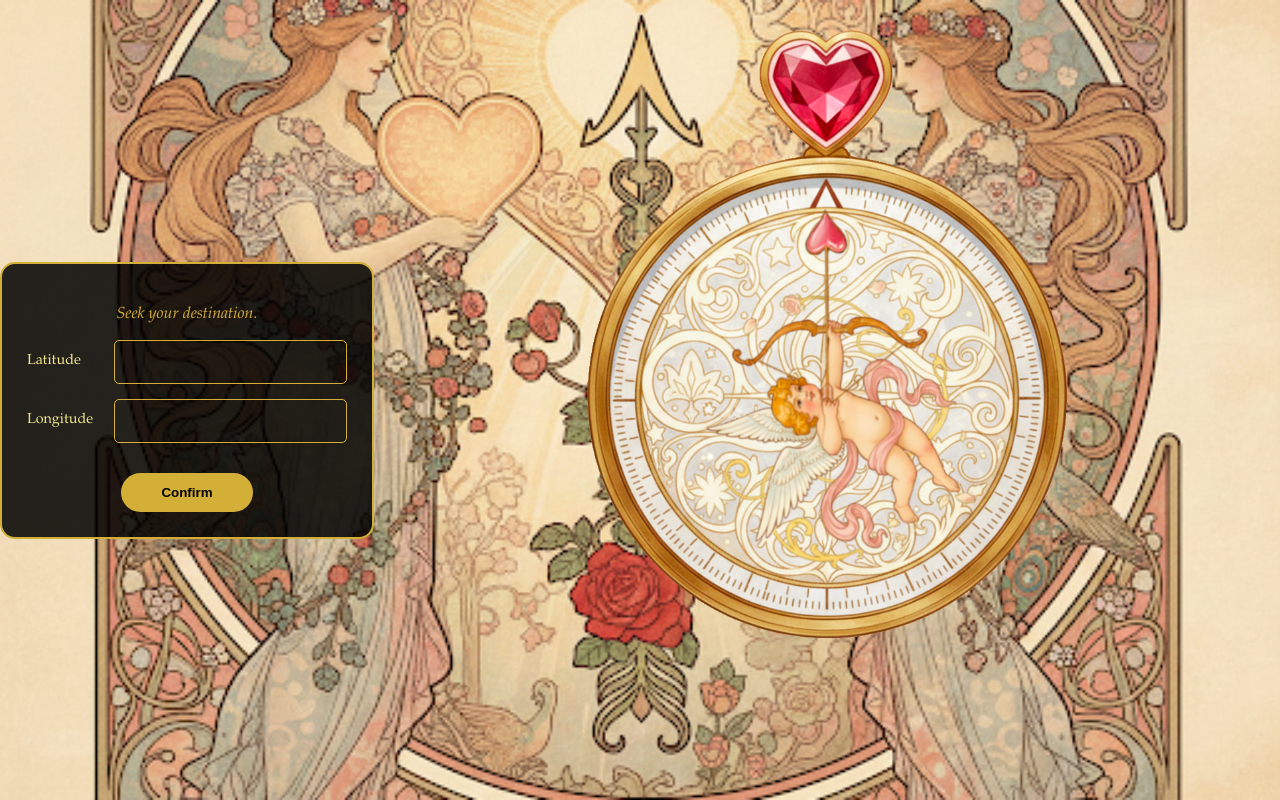
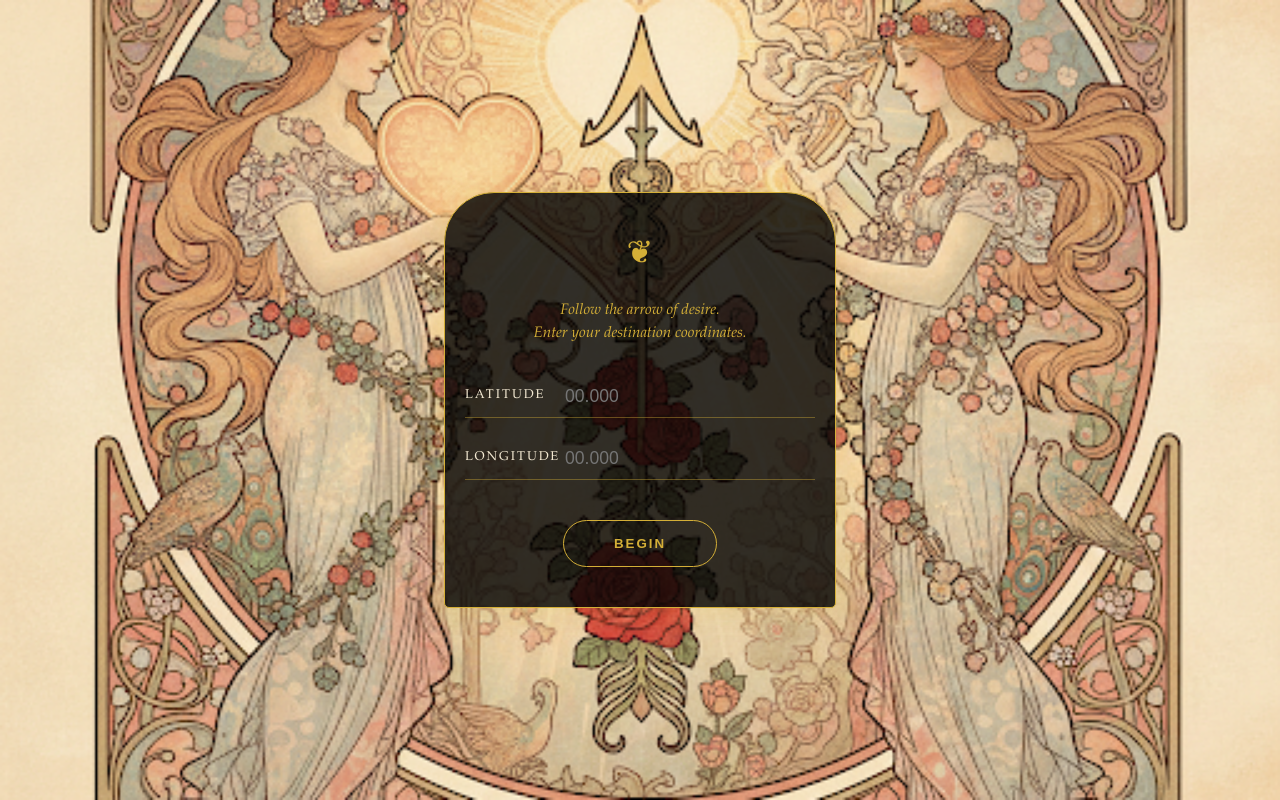
Before and after one commit to Compassie/cupidcompass, a plain HTML site: page index.html in a window 1280 px wide. Drawn offline with Linux system fonts and the light colour scheme.

Commit message:
Update index.html

```diff
--- a/index.html
+++ b/index.html
@@ -7,7 +7,8 @@
     <style>
         :root {
             --gold: #d4af37;
-            --cream: #f0e68c;
+            --cream: #f3e9d2;
+            --deep-gold: #b8860b;
         }
 
         body {
@@ -15,64 +16,116 @@
             padding: 0;
             background-color: black;
             color: var(--cream);
-            font-family: 'Palatino', 'Georgia', serif;
+            font-family: 'Palatino', 'serif';
+            height: 100vh;
+            width: 100vw;
+            overflow: hidden;
             display: flex;
             justify-content: center;
             align-items: center;
-            height: 100vh;
-            width: 100vw;
-            overflow: hidden;
             background-size: cover;
             background-position: center;
+        }
+
+        /* Initial state: Hide everything until JS decides what to show */
+        #input-screen, #compass-viewport, #reset-icon {
+            display: none;
         }
 
         .bg-input { background-image: url('input-bg.png'); }
         .bg-compass { background-image: url('compass-bg.png'); }
 
+        /* --- Aesthetic Input Screen --- */
         #input-screen {
-            text-align: center;
+            flex-direction: column;
+            align-items: center;
             z-index: 100;
-            padding: 25px;
-            border: 2px solid var(--gold);
-            border-radius: 15px;
-            background: rgba(0, 0, 0, 0.85);
-            width: 80%;
-            max-width: 320px;
+            padding: 40px 20px;
+            border: 1px solid var(--gold);
+            background: rgba(0, 0, 0, 0.8);
+            width: 85%;
+            max-width: 350px;
+            border-radius: 50px 50px 5px 5px; /* Organic Mucha shape */
+            box-shadow: 0 0 30px rgba(212, 175, 55, 0.2);
+            position: relative;
         }
 
-        .input-group { display: flex; align-items: center; margin-bottom: 15px; }
-        label { width: 90px; text-align: left; font-size: 0.9rem; }
-        input { flex: 1; padding: 12px; border: 1px solid var(--gold); background: transparent; color: white; border-radius: 5px; font-size: 16px; }
+        #input-screen::before {
+            content: "❦"; /* Art Nouveau ornament */
+            font-size: 2rem;
+            color: var(--gold);
+            margin-bottom: 10px;
+        }
+
+        .guide-text {
+            font-style: italic;
+            font-size: 0.95rem;
+            text-align: center;
+            margin-bottom: 30px;
+            line-height: 1.5;
+            color: var(--gold);
+        }
+
+        .input-group {
+            display: flex;
+            width: 100%;
+            align-items: center;
+            margin-bottom: 20px;
+            border-bottom: 1px solid rgba(212, 175, 55, 0.4);
+        }
+
+        label {
+            width: 90px;
+            text-align: left;
+            font-size: 0.8rem;
+            text-transform: uppercase;
+            letter-spacing: 2px;
+        }
+
+        input {
+            flex: 1;
+            padding: 10px;
+            border: none;
+            background: transparent;
+            color: white;
+            font-size: 1.1rem;
+            outline: none;
+        }
 
         #confirm-btn {
-            margin-top: 15px;
-            padding: 12px 40px;
-            background: var(--gold);
-            border: none;
-            border-radius: 20px;
+            margin-top: 20px;
+            padding: 15px 50px;
+            background: transparent;
+            color: var(--gold);
+            border: 1px solid var(--gold);
+            border-radius: 30px;
             font-weight: bold;
+            text-transform: uppercase;
+            letter-spacing: 2px;
             cursor: pointer;
+            transition: all 0.3s;
         }
 
-        /* Responsive Compass Container */
+        #confirm-btn:hover {
+            background: var(--gold);
+            color: black;
+        }
+
+        /* --- Compass Centering --- */
         #compass-viewport {
-            display: none;
-            position: relative;
-            /* Prioritize fitting the vertical height so iPads don't crop the top */
             width: 100vw;
             height: 100vh;
-            display: flex;
             justify-content: center;
-            align-items: center;
+            align-items: center; /* Vertically centered */
+            position: relative;
         }
 
         .compass-wrap {
             position: relative;
-            /* Phone: 140% width (crops sides). iPad: stays within height. */
-            width: 140vw;
+            width: 140vw; /* Phone size */
             height: 140vw;
-            max-width: 95vh;
-            max-height: 95vh;
+            max-width: 90vh; /* iPad size safety */
+            max-height: 90vh;
         }
 
         .compass-layer {
@@ -85,45 +138,42 @@
             object-fit: contain;
         }
 
-        /* Visual feedback for iOS instead of vibration */
+        /* --- Visual Effects --- */
         #cupid-needle {
             z-index: 5;
-            transition: transform 0.3s ease-out, filter 0.3s;
+            transition: transform 0.4s cubic-bezier(0.1, 0, 0.3, 1), filter 0.4s;
+            filter: drop-shadow(0 0 5px transparent);
         }
 
+        /* "Bloom" effect when pointing the right way */
         .target-locked {
-            filter: drop-shadow(0 0 15px var(--gold)) brightness(1.2);
+            filter: drop-shadow(0 0 20px var(--gold)) brightness(1.3) contrast(1.1);
         }
 
-        /* Reset Icon - Bottom Right of the screen, not the compass */
         #reset-icon {
             position: fixed;
-            bottom: 30px;
-            right: 30px;
+            bottom: 40px;
+            right: 40px;
             width: 50px;
             height: 50px;
             cursor: pointer;
-            z-index: 100;
-            filter: drop-shadow(0 0 10px rgba(0,0,0,0.5));
-            transition: transform 0.2s;
+            z-index: 200;
         }
-
-        #reset-icon:active { transform: scale(0.9); }
     </style>
 </head>
-<body class="bg-input" id="body-bg">
+<body class="bg-input">
 
     <div id="input-screen">
-        <p style="font-style: italic; color: var(--gold);">Seek your destination.</p>
+        <p class="guide-text">Follow the arrow of desire.<br>Enter your destination coordinates.</p>
         <div class="input-group">
             <label>Latitude</label>
-            <input type="number" id="lat" step="any">
+            <input type="number" id="lat" step="any" placeholder="00.000">
         </div>
         <div class="input-group">
             <label>Longitude</label>
-            <input type="number" id="lng" step="any">
+            <input type="number" id="lng" step="any" placeholder="00.000">
         </div>
-        <button id="confirm-btn" onclick="startCompass()">Confirm</button>
+        <button id="confirm-btn" onclick="startCompass()">Begin</button>
     </div>
 
     <div id="compass-viewport">
@@ -131,48 +181,55 @@
             <img id="compass-base" class="compass-layer" src="compass-base.png">
             <img id="cupid-needle" class="compass-layer" src="cupid-needle.png">
         </div>
-        <img id="reset-icon" src="icon.png" onclick="showInput()" alt="Reset" style="display:none;">
     </div>
 
+    <img id="reset-icon" src="icon.png" onclick="showInput()" alt="Reset">
+
     <script>
+        const inputScreen = document.getElementById('input-screen');
+        const compassView = document.getElementById('compass-viewport');
+        const resetIcon = document.getElementById('reset-icon');
+        const body = document.body;
+        const needle = document.getElementById('cupid-needle');
+
         let targetLat, targetLng;
         let currentRotation = 0;
         let lastHeading = null;
         let lockState = false;
 
-        const needle = document.getElementById('cupid-needle');
-        const bodyBg = document.getElementById('body-bg');
-        const resetIcon = document.getElementById('reset-icon');
-
+        // On load: Fixes the "both screens showing" bug
         window.onload = () => {
             const savedLat = localStorage.getItem('mucha_lat');
             const savedLng = localStorage.getItem('mucha_lng');
             if (savedLat) document.getElementById('lat').value = savedLat;
             if (savedLng) document.getElementById('lng').value = savedLng;
+
+            // Explicitly show only input screen at start
+            inputScreen.style.display = 'flex';
         };
 
         function startCompass() {
             targetLat = parseFloat(document.getElementById('lat').value);
             targetLng = parseFloat(document.getElementById('lng').value);
 
-            if (isNaN(targetLat) || isNaN(targetLng)) return alert("Please enter valid coordinates.");
+            if (isNaN(targetLat) || isNaN(targetLng)) return alert("The stars remain silent. Please check your coordinates.");
 
             localStorage.setItem('mucha_lat', targetLat);
             localStorage.setItem('mucha_lng', targetLng);
 
-            document.getElementById('input-screen').style.display = 'none';
-            document.getElementById('compass-viewport').style.cssText = 'display: flex;';
+            inputScreen.style.display = 'none';
+            compassView.style.display = 'flex';
             resetIcon.style.display = 'block';
-            bodyBg.className = 'bg-compass';
+            body.className = 'bg-compass';
 
             initSensors();
         }
 
         function showInput() {
-            document.getElementById('input-screen').style.display = 'block';
-            document.getElementById('compass-viewport').style.display = 'none';
+            inputScreen.style.display = 'flex';
+            compassView.style.display = 'none';
             resetIcon.style.display = 'none';
-            bodyBg.className = 'bg-input';
+            body.className = 'bg-input';
         }
 
         async function initSensors() {
@@ -191,6 +248,7 @@
                 const bearing = getBearing(pos.coords.latitude, pos.coords.longitude, targetLat, targetLng);
                 let targetRotation = bearing - heading;
 
+                // Infinite rotation logic
                 if (lastHeading !== null) {
                     let delta = targetRotation - (currentRotation % 360);
                     if (delta > 180) delta -= 360;
@@ -203,19 +261,18 @@
 
                 needle.style.transform = `translate(-50%, -50%) rotate(${currentRotation}deg)`;
 
-                // --- FEEDBACK LOGIC ---
+                // Feedback
                 const diff = Math.abs(currentRotation % 360);
                 if (diff < 6 || diff > 354) {
                     if (!lockState) {
                         needle.classList.add('target-locked');
-                        if ("vibrate" in navigator) navigator.vibrate(40);
+                        if ("vibrate" in navigator) navigator.vibrate([30, 50, 30]);
                         lockState = true;
                     }
                 } else {
                     needle.classList.remove('target-locked');
                     lockState = false;
                 }
-
             }, null, { enableHighAccuracy: true });
         }
 
```
